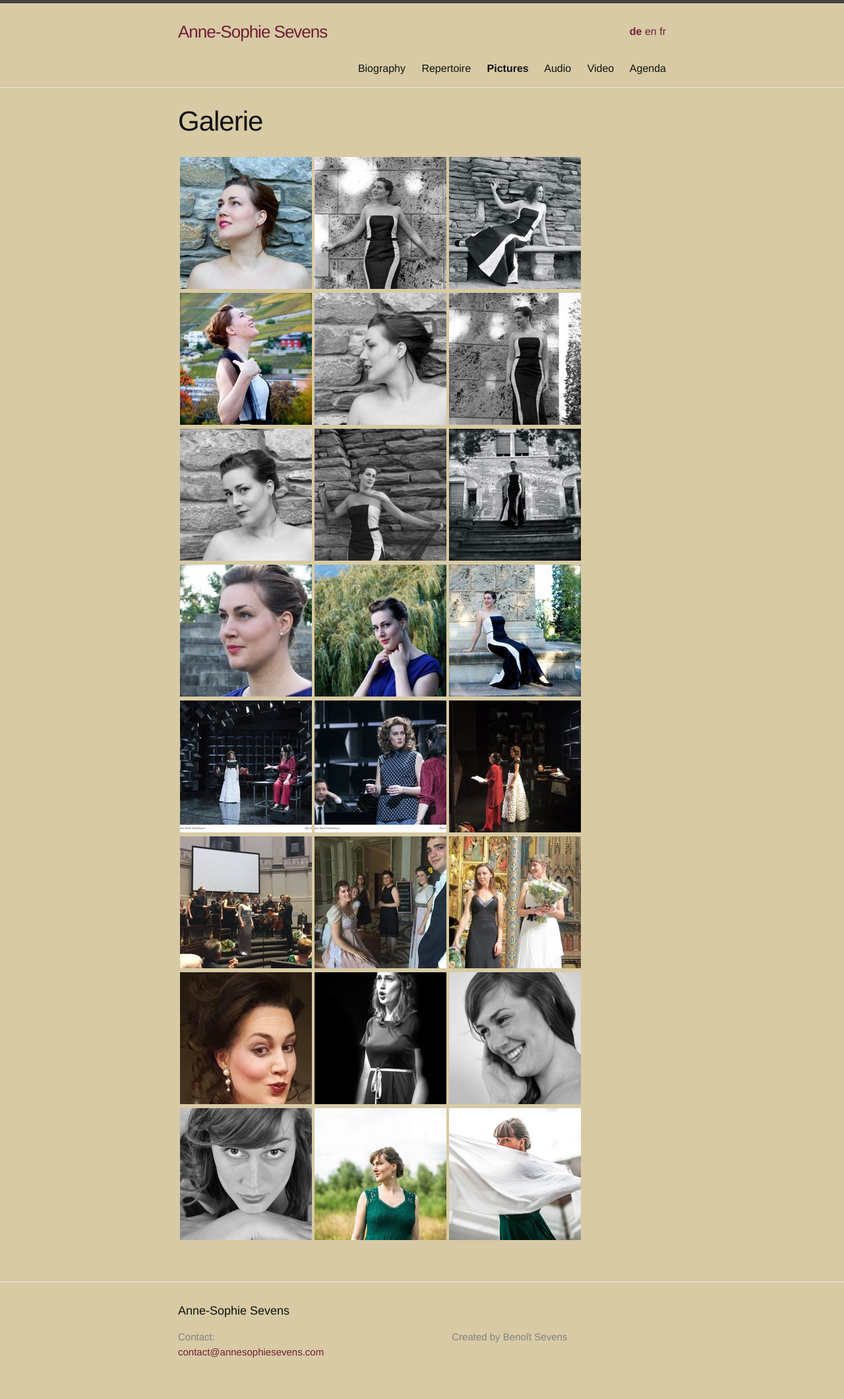
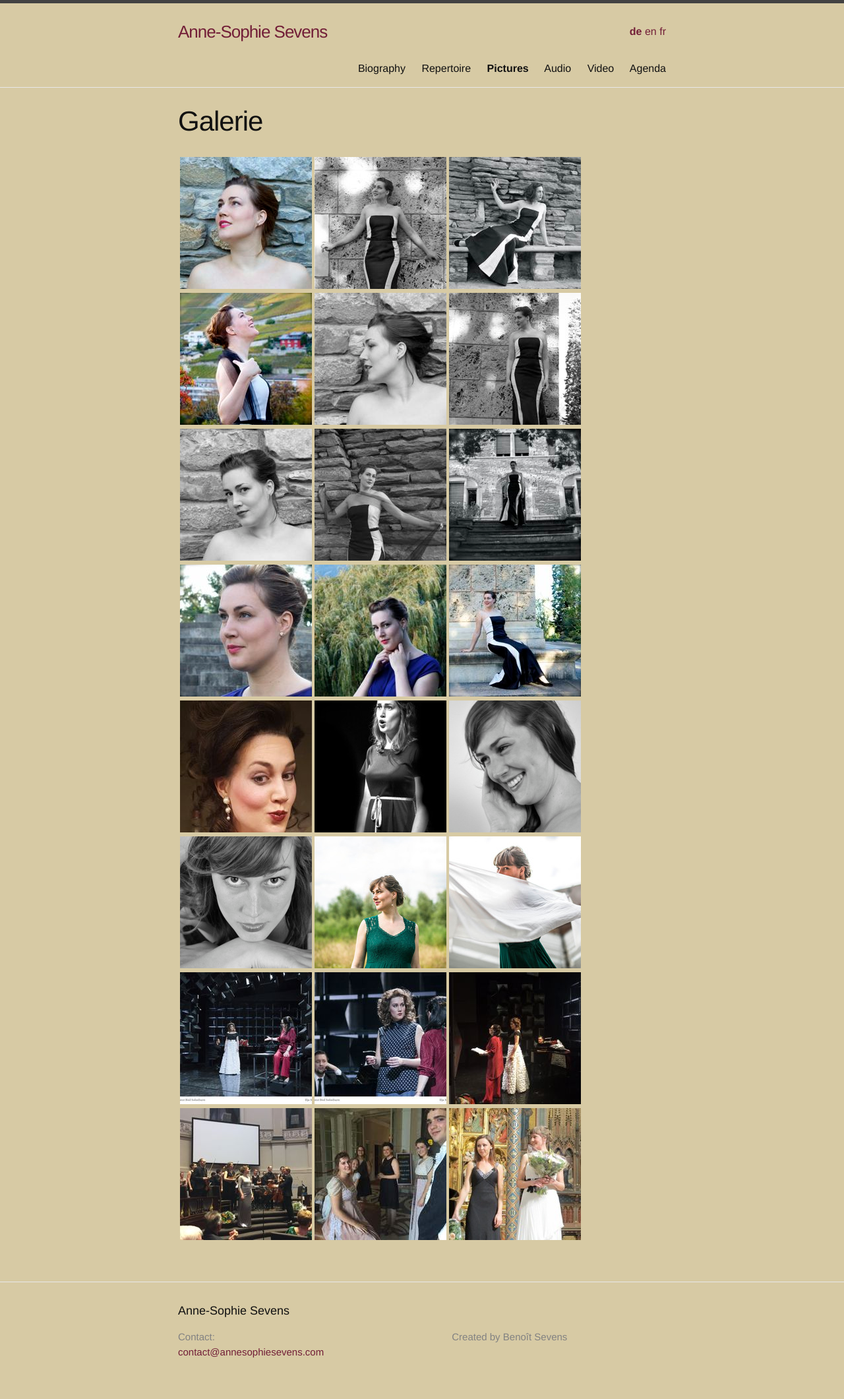
Before and after one commit to annesophie-sevens/annesophie-sevens.github.io, a Jekyll site: the page built from pictures-de.md, in a window 1280 px wide. Shown: the whole page at 66% size. Built offline with Jekyll 4.4.1, drawn with Linux system fonts in a browser that asks for light colours.

Commit message:
Update pictures-de.md

```diff
--- a/pictures-de.md
+++ b/pictures-de.md
@@ -14,10 +14,10 @@ ref: pictures
 
 |  <a href="/assets/a9.jpg">  ![]({{ site.baseurl }}/assets/a9-thumbnail.jpg) </a> | <a href="/assets/a11.jpg"> ![]({{ site.baseurl }}/assets/a11-thumbnail.jpg) </a>|<a href="/assets/a12.jpg"> ![]({{ site.baseurl }}/assets/a12-thumbnail.jpg) </a>|
 
+| <a href="/assets/110.jpg">  ![]({{ site.baseurl }}/assets/110-thumbnail.jpg) </a> | <a href="/assets/111.jpg"> ![]({{ site.baseurl }}/assets/111-thumbnail.jpg) </a> | <a href="/assets/picture5.jpg"> ![]({{ site.baseurl }}/assets/picture5-thumbnail.jpg) </a>|
+
+|  <a href="/assets/picture1.jpg">  ![]({{ site.baseurl }}/assets/picture1-thumbnail.jpg) </a> |  <a href="/assets/5.jpg"> ![]({{ site.baseurl }}/assets/5-thumbnail.jpg) </a> | <a href="/assets/3.jpg"> ![]({{ site.baseurl }}/assets/3-thumbnail.jpg) </a>|
+
 | <a href="/assets/aaa.jpg"> ![]({{ site.baseurl }}/assets/aaa-thumbnail.jpg) </a> | <a href="/assets/aab.jpg"> ![]({{ site.baseurl }}/assets/aab-thumbnail.jpg) </a> | <a href="/assets/aac.jpg">  ![]({{ site.baseurl }}/assets/aac-thumbnail.jpg) </a> |
 
 | <a href="/assets/aad.jpg"> ![]({{ site.baseurl }}/assets/aad-thumbnail.jpg) </a> | <a href="/assets/107.jpg"> ![]({{ site.baseurl }}/assets/107-thumbnail.jpg) </a> | <a href="/assets/101.jpg">![]({{ site.baseurl }}/assets/101-thumbnail.jpg) </a> |
-
-| <a href="/assets/110.jpg">  ![]({{ site.baseurl }}/assets/110-thumbnail.jpg) </a> | <a href="/assets/111.jpg"> ![]({{ site.baseurl }}/assets/111-thumbnail.jpg) </a> | <a href="/assets/picture5.jpg"> ![]({{ site.baseurl }}/assets/picture5-thumbnail.jpg) </a>|
-
-|  <a href="/assets/picture1.jpg">  ![]({{ site.baseurl }}/assets/picture1-thumbnail.jpg) </a> |  <a href="/assets/5.jpg"> ![]({{ site.baseurl }}/assets/5-thumbnail.jpg) </a> | <a href="/assets/3.jpg"> ![]({{ site.baseurl }}/assets/3-thumbnail.jpg) </a>|
```
